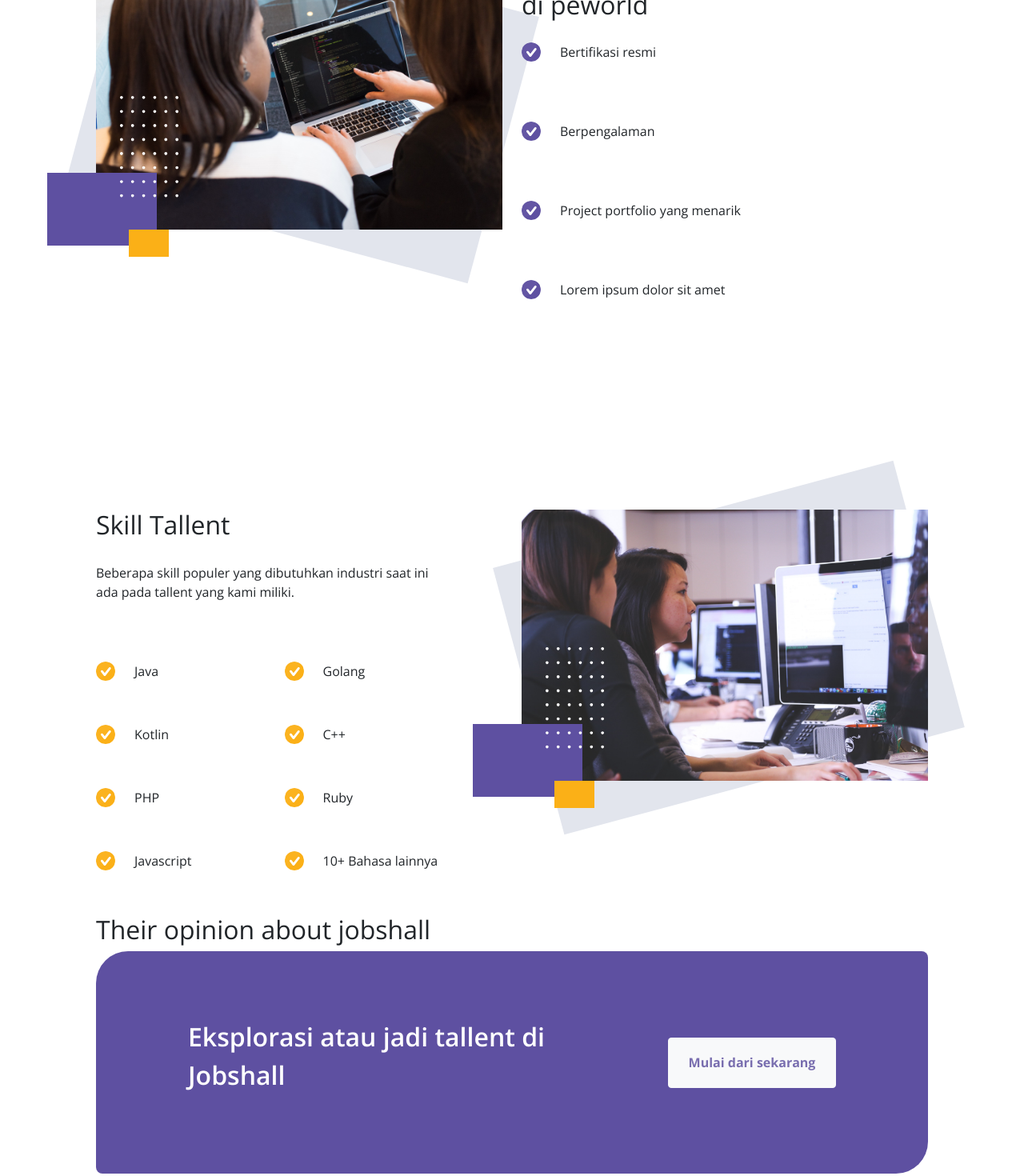
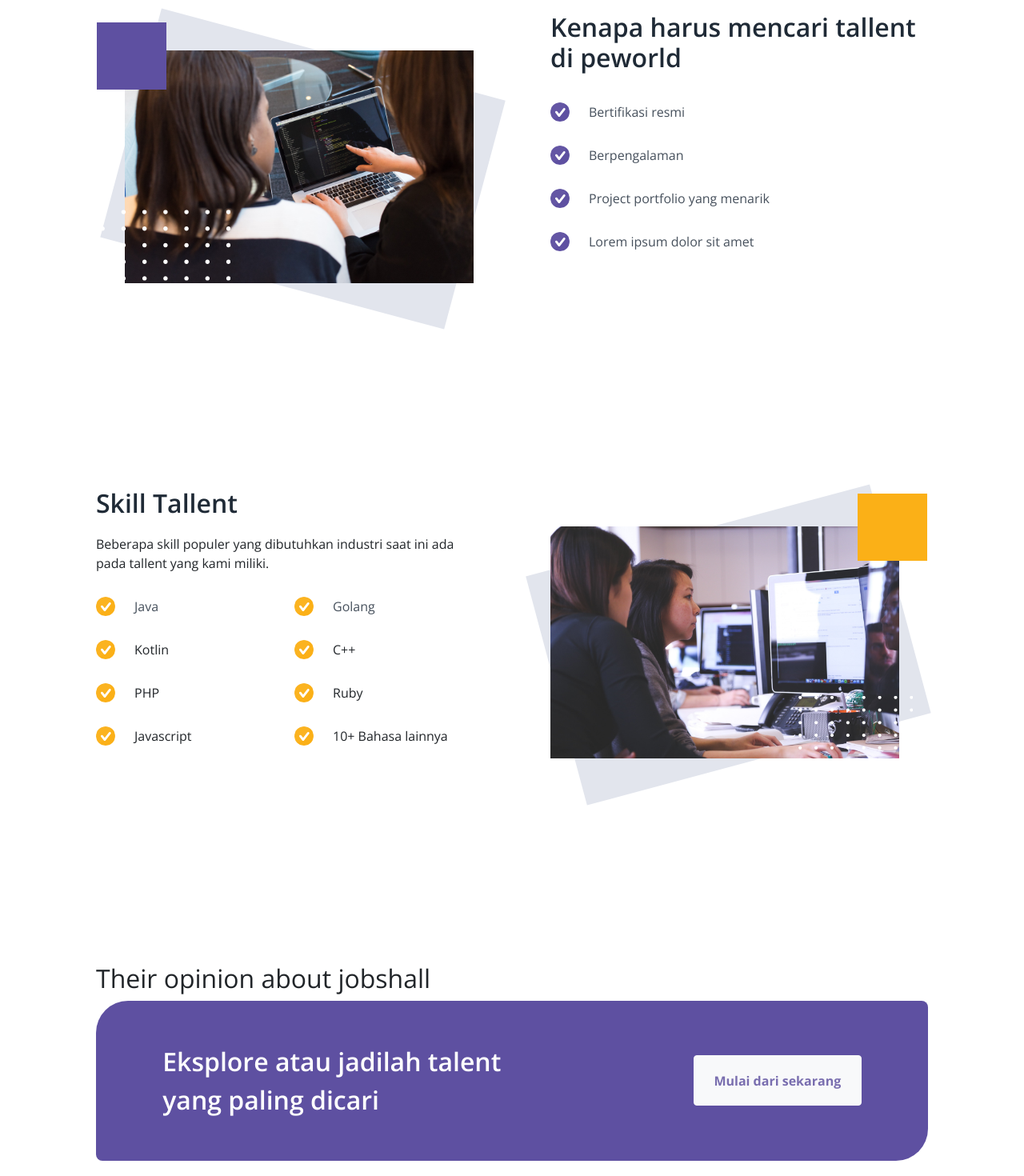
Before and after one commit to twicks95/Frontend-Jobshall-App, a React (Create React App) app: page / in a window 1280 px wide. Shown: the part 900-2370 px from the top of the page at 80% size. Built offline with nearby package versions, Linux system fonts and the light colour scheme.

Commit message:
src/pages/main/landing

```diff
--- a/src/pages/main/landing/landing.js
+++ b/src/pages/main/landing/landing.js
@@ -26,9 +26,10 @@ class Landing extends Component {
       <>
         <NavbarComponent isLanding={this.state.isLanding} />
         <div className={`${styles.contentWrapper}`}>
-          <section className={`d-flex ${styles.hero}`}>
+          <Row className={`${styles.row1}`}>
+            <Col sm={6}>
               <div
-              className={`d-flex flex-column justify-content-center ${styles.leftHero}`}
+                className={`d-flex flex-column justify-content-center ${styles.textSide1}`}
               >
                 <h1>Talenta terbaik negeri untuk perubahan revolusi 4.0</h1>
                 <p>
@@ -39,16 +40,18 @@ class Landing extends Component {
                   Mulai dari sekarang
                 </Button>
               </div>
+            </Col>
+            <Col sm={6} className="d-none d-sm-block">
               <div
                 className={`d-flex justify-content-center ${styles.imagePart}`}
               >
                 <div className={`d-flex align-items-center`}>
-                <div className={`${styles.imageContainer}`}>
+                  <div className={`${styles.imageContainer1}`}>
                     <div className={`${styles.greyBox1}`}></div>
                     <img
                       src={DotDecoration}
                       alt="decoration"
-                    className={`${styles.dotDecoration}`}
+                      className={`${styles.dotDecoration1}`}
                     />
                     <img
                       src={HeroImage}
@@ -58,20 +61,20 @@ class Landing extends Component {
                   </div>
                 </div>
               </div>
-          </section>
-          <section className={`d-flex ${styles.hero}`}></section>
+            </Col>
+          </Row>
           <Row className={`${styles.row2}`}>
-            <Col sm={6}>
+            <Col sm={6} className="p-5">
               <div
                 className={`d-flex justify-content-center ${styles.imagePart}`}
               >
                 <div className={`d-flex align-items-center`}>
-                  <div className={`${styles.imageContainer}`}>
+                  <div className={`${styles.imageContainer2}`}>
                     <div className={`${styles.greyBox2}`}></div>
                     <img
                       src={DotDecoration}
                       alt="decoration"
-                      className={`${styles.dotDecoration}`}
+                      className={`${styles.dotDecoration2}`}
                     />
                     <img
                       src={LandingImage1}
@@ -82,9 +85,9 @@ class Landing extends Component {
                 </div>
               </div>
             </Col>
-            <Col sm={6}>
+            <Col sm={6} className="ps-sm-5">
               <div
-                className={`d-flex flex-column justify-content-center ${styles.leftHero}`}
+                className={`d-flex flex-column justify-content-center ${styles.textSide2}`}
               >
                 <h2>Kenapa harus mencari tallent di peworld</h2>
 
@@ -123,10 +126,10 @@ class Landing extends Component {
               </div>
             </Col>
           </Row>
-          <Row className={`${styles.row2}`}>
-            <Col sm={6}>
+          <Row className={`${styles.row3}`}>
+            <Col sm={6} className="pe-5">
               <div
-                className={`d-flex flex-column justify-content-center ${styles.leftHero}`}
+                className={`d-flex flex-column justify-content-center ${styles.textSide3}`}
               >
                 <h2>Skill Tallent</h2>
                 <p>
@@ -205,17 +208,17 @@ class Landing extends Component {
                 </Row>
               </div>
             </Col>
-            <Col sm={6}>
+            <Col sm={6} className="p-5">
               <div
                 className={`d-flex justify-content-center ${styles.imagePart}`}
               >
                 <div className={`d-flex align-items-center`}>
-                  <div className={`${styles.imageContainer}`}>
+                  <div className={`${styles.imageContainer3}`}>
                     <div className={`${styles.greyBox1}`}></div>
                     <img
                       src={DotDecoration}
                       alt="decoration"
-                      className={`${styles.dotDecoration}`}
+                      className={`${styles.dotDecoration3}`}
                     />
                     <img
                       src={LandingImage2}
@@ -232,10 +235,12 @@ class Landing extends Component {
             <Col></Col>
           </Row>
           <div
-            className={`d-flex align-items-center justify-content-between ${styles.bottomRectangle}`}
+            className={`d-flex flex-column flex-lg-row align-items-center justify-content-between ${styles.bottomRectangle}`}
           >
-            <p className="ms-5">Eksplorasi atau jadi tallent di Jobshall</p>
-            <Button variant="light" className={`me-5 ${styles.CTAButton2}`}>
+            <p className="m-0">
+              Eksplore atau jadilah talent yang paling dicari
+            </p>
+            <Button variant="light" className={`${styles.CTAButton2}`}>
               Mulai dari sekarang
             </Button>
             {/* <svg
--- a/src/pages/main/landing/landing.module.css
+++ b/src/pages/main/landing/landing.module.css
@@ -19,11 +19,13 @@
   transform: rotate(15deg);
 }
 
-.imageContainer {
+.imageContainer1,
+.imageContainer2,
+.imageContainer3 {
   position: relative;
 }
 
-.imageContainer::before {
+.imageContainer1::before {
   content: "";
   display: inline-block;
   position: absolute;
@@ -34,7 +36,7 @@
   background-color: #5e50a1;
 }
 
-.imageContainer::after {
+.imageContainer1::after {
   content: "";
   display: inline-block;
   position: absolute;
@@ -45,10 +47,49 @@
   background-color: #fbb017;
 }
 
-.dotDecoration {
+.imageContainer2::before {
+  content: "";
+  display: inline-block;
   position: absolute;
-  left: 30px;
-  bottom: 40px;
+  width: 20%;
+  height: 29%;
+  left: -8%;
+  top: -12%;
+  background-color: #5e50a1;
+}
+
+.imageContainer3::before {
+  content: "";
+  display: inline-block;
+  position: absolute;
+  width: 20%;
+  height: 29%;
+  right: -8%;
+  top: -14%;
+  background-color: #fbb017;
+}
+
+.dotDecoration1 {
+  position: absolute;
+  left: 8%;
+  bottom: 12%;
+  height: 35%;
+}
+
+.dotDecoration2 {
+  position: absolute;
+  left: -4%;
+  bottom: -20%;
+  width: 25%;
+  transform: rotate(90deg);
+}
+
+.dotDecoration3 {
+  position: absolute;
+  right: 3%;
+  bottom: -12%;
+  width: 19%;
+  transform: rotate(90deg);
 }
 
 .heroImg {
@@ -56,17 +97,47 @@
   object-fit: cover;
 }
 
-/* .leftHero h1,
-.leftHero p {
-  width: 490px;
-} */
-
-.leftHero p {
+.textSide1 p {
   margin: 20px 0px 55px;
 }
 
-.leftHero {
+.textSide1 {
   padding-right: 12%;
+}
+
+.textSide2 h2 {
+  margin-bottom: 36px;
+}
+
+.textSide2 p:not(:last-child) {
+  margin-bottom: 30px;
+}
+
+.textSide3 h2 + p {
+  margin: 12px 0px 30px 0px;
+}
+
+.textSide3 .tallentSkills p {
+  margin-bottom: 30px;
+}
+
+.bottomRectangle p,
+.textSide1 h1,
+.textSide2 h2,
+.textSide3 h2 {
+  font-weight: 600;
+}
+
+.textSide1 p,
+.textSide2 p,
+.textSide3 p:first-child {
+  color: #46505c;
+}
+
+.textSide1 h1,
+.textSide2 h2,
+.textSide3 h2 {
+  color: #1f2a36;
 }
 
 .CTAButton1,
@@ -89,6 +160,10 @@
   margin-top: 20%;
 }
 
+.row3 {
+  margin-bottom: 20%;
+}
+
 .tickIcon {
   border-radius: 50%;
 }
@@ -96,14 +171,45 @@
 .bottomRectangle {
   position: relative;
   width: 100%;
-  padding: 8% 67px;
+  padding: 5% 8%;
   border-radius: 40px 8px;
   background-color: #5e50a1;
 }
 
 .bottomRectangle p {
   width: 50%;
-  font-weight: 600;
   font-size: 32px;
   color: #ffffff;
 }
+
+@media (max-width: 576px) {
+  .contentWrapper {
+    padding: 70px 5%;
+  }
+}
+
+@media (max-width: 768px) {
+  .CTAButton1,
+  .CTAButton2 {
+    width: 180px;
+    height: 52px;
+    font-size: 12px;
+  }
+
+  .bottomRectangle p {
+    font-size: 24px !important;
+  }
+}
+
+@media (max-width: 992px) {
+  .bottomRectangle {
+    padding: 10% 8%;
+  }
+
+  .bottomRectangle p {
+    width: 100%;
+    font-size: 32px;
+    text-align: center;
+    margin-bottom: 30px !important;
+  }
+}
```
Lines whose indentation alone changed are shown as unchanged.
